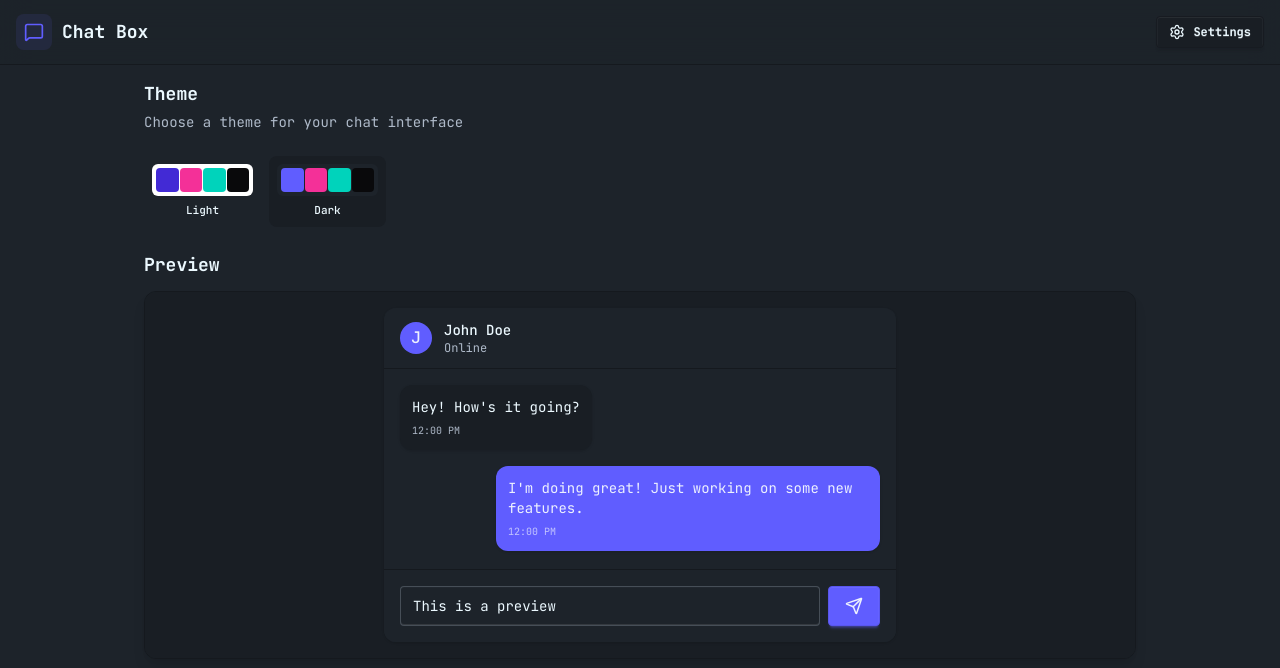
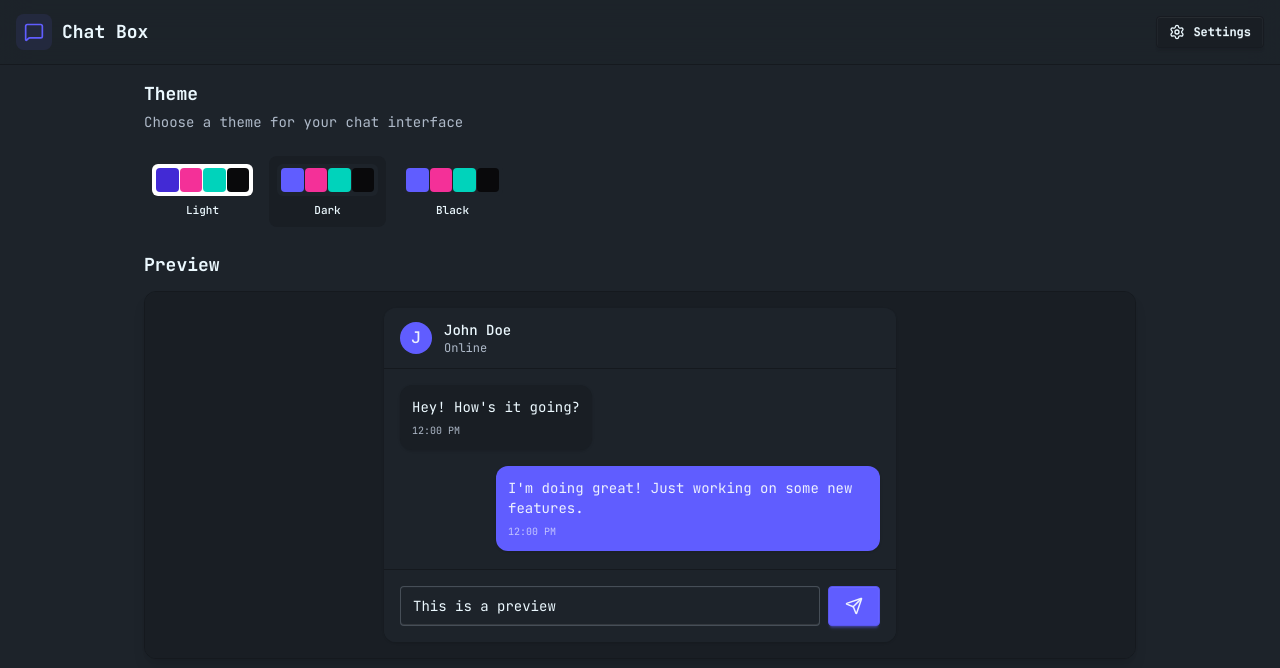
Before and after one commit to elishabhatti/chat-app, a React (Vite) app in the folder frontend/: page /settings in a window 1280 px wide. Shown: the top 668 px of the page. Built offline with nearby package versions, Linux system fonts and the light colour scheme; no server answers.

Commit message:
added black theme options

```diff
--- a/frontend/src/App.jsx
+++ b/frontend/src/App.jsx
@@ -15,7 +15,7 @@ import { Loader } from "lucide-react";
 import { Toaster } from "react-hot-toast";
 
 const App = () => {
-  const { authUser, checkAuth, isCheckingAuth, onlineUsers } = useAuthStore();
+  const { authUser, checkAuth, isCheckingAuth } = useAuthStore();
   const { theme } = useThemeStore();
 
   useEffect(() => {
--- a/frontend/src/constants/index.js
+++ b/frontend/src/constants/index.js
@@ -1,2 +1,2 @@
 // constants.ts
-export const THEMES = ["light", "dark"];
+export const THEMES = ["light", "dark", "black"];
```
